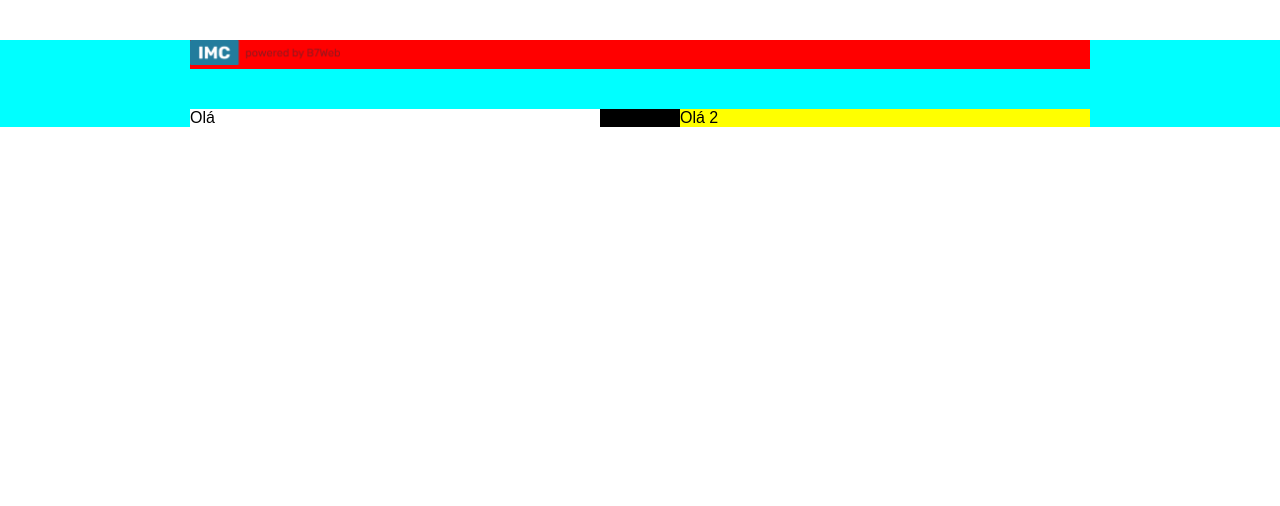
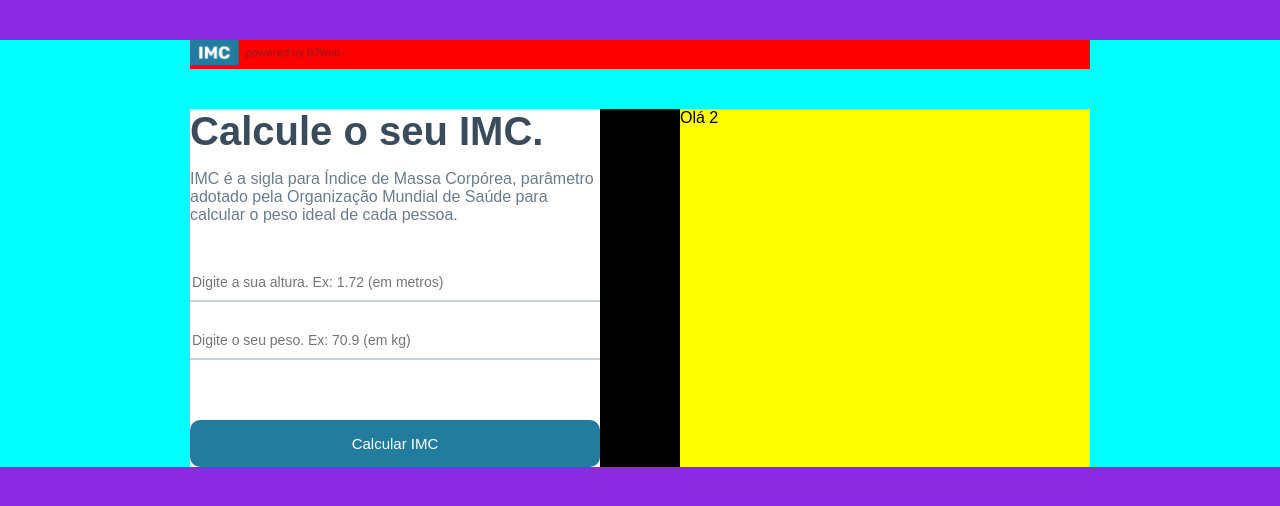
Before and after one commit to theleally/react-calculadora-imc, a React (Create React App) app: page / in a window 1280 px wide. Shown: the top 506 px of the page. Built offline with nearby package versions, Linux system fonts and the light colour scheme.

Commit message:
Left side design done

```diff
--- a/src/App.module.css
+++ b/src/App.module.css
@@ -4,6 +4,7 @@
 
 body {
   font-family: Arial, Helvetica, sans-serif;
+  background-color: blueviolet;
 }
 
 .main {
@@ -29,6 +30,45 @@
   background-color: white;
 }
 
+.container .leftSide h1 {
+  margin: 0;
+  font-size: 40px;
+  color: #3a4b5c;
+}
+
+.container .leftSide p {
+  font-size: 16px;
+  margin-bottom: 40px;
+  color: #6a7d8b;
+}
+
+.container .leftSide input {
+  width: 100%;
+  border: 0;
+  border-bottom: 2px solid rgba(150, 163, 171, 0.5);
+  padding: 10px 2px;
+  margin-bottom: 20px;
+  font-size: 14px;
+  outline: 0;
+}
+
+.container .leftSide button {
+  background-color: #227c9d;
+  color: #fff;
+  font-size: 15px;
+  border: 0;
+  border-radius: 10px;
+  padding: 15px 0;
+  width: 100%;
+  cursor: pointer;
+  margin-top: 40px;
+  transition: all ease 0.3s;
+}
+
+.container .leftSide button:hover {
+  opacity: 0.8;
+}
+
 .rightSide {
   flex: 1;
   margin-left: 40px;
--- a/src/App.tsx
+++ b/src/App.tsx
@@ -1,7 +1,18 @@
+import { useState } from "react";
 import styles from "./App.module.css";
 import logoImage from "./assets/powered.png";
 
 const App = () => {
+  const [heightField, setHeightField] = useState<number>(0);
+  const [weightField, setWeightField] = useState<number>(0);
+
+  const handleCalculateButton = () => {
+    if (heightField && weightField) {
+    } else {
+      alert("Informe todos os campos (altura e peso)");
+    }
+  };
+
   return (
     <div className={styles.main}>
       <header>
@@ -10,7 +21,27 @@
         </div>
       </header>
       <div className={styles.container}>
-        <div className={styles.leftSide}>Olá</div>
+        <div className={styles.leftSide}>
+          <h1>Calcule o seu IMC.</h1>
+          <p>
+            IMC é a sigla para Índice de Massa Corpórea, parâmetro adotado pela
+            Organização Mundial de Saúde para calcular o peso ideal de cada
+            pessoa.
+          </p>
+          <input
+            type="number"
+            placeholder="Digite a sua altura. Ex: 1.72 (em metros)"
+            value={heightField > 0 ? heightField : ""}
+            onChange={(e) => setHeightField(e.target.valueAsNumber)}
+          />
+          <input
+            type="number"
+            placeholder="Digite o seu peso. Ex: 70.9 (em kg)"
+            value={weightField > 0 ? weightField : ""}
+            onChange={(e) => setWeightField(e.target.valueAsNumber)}
+          />
+          <button onClick={handleCalculateButton}>Calcular IMC</button>
+        </div>
         <div className={styles.rightSide}>Olá 2</div>
       </div>
     </div>
```
